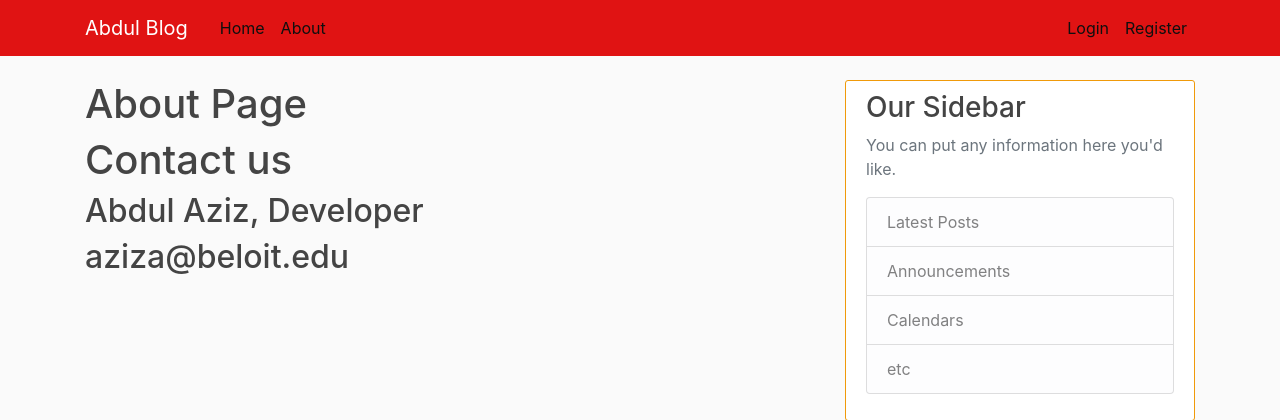
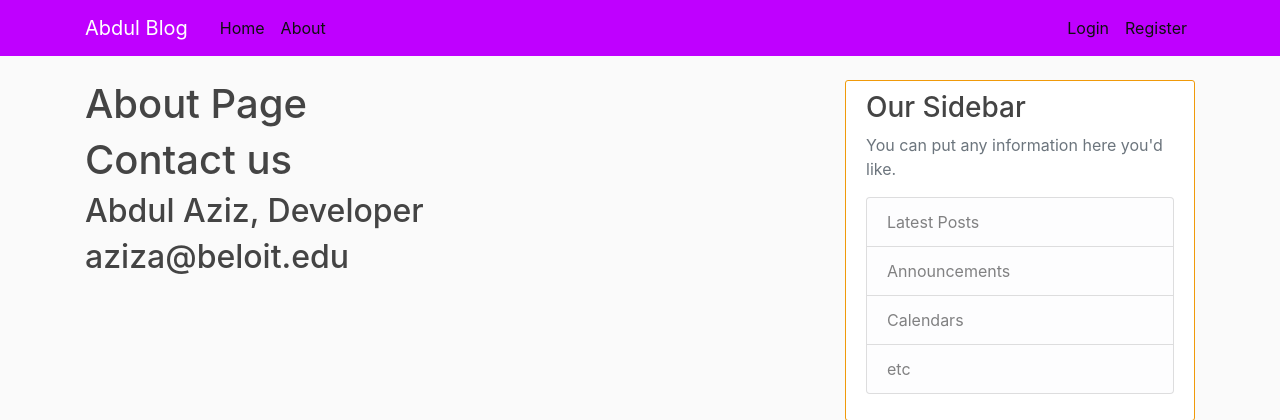
Before and after one commit to aziz16034/blog, a Django app: page /about/ in a window 1280 px wide. Shown: the top 420 px of the page. Run offline with Django 3.2, Linux system fonts and the light colour scheme; some libraries are stand-ins or nearby versions.

Commit message:
updated409

```diff
--- a/blog/static/blog/main.css
+++ b/blog/static/blog/main.css
@@ -13,7 +13,7 @@ ul {
 }
 
 .bg-steel {
-  background-color: #e01313;
+  background-color: #bf00ff;
 }
 
 .site-header .navbar-nav .nav-link {
```
